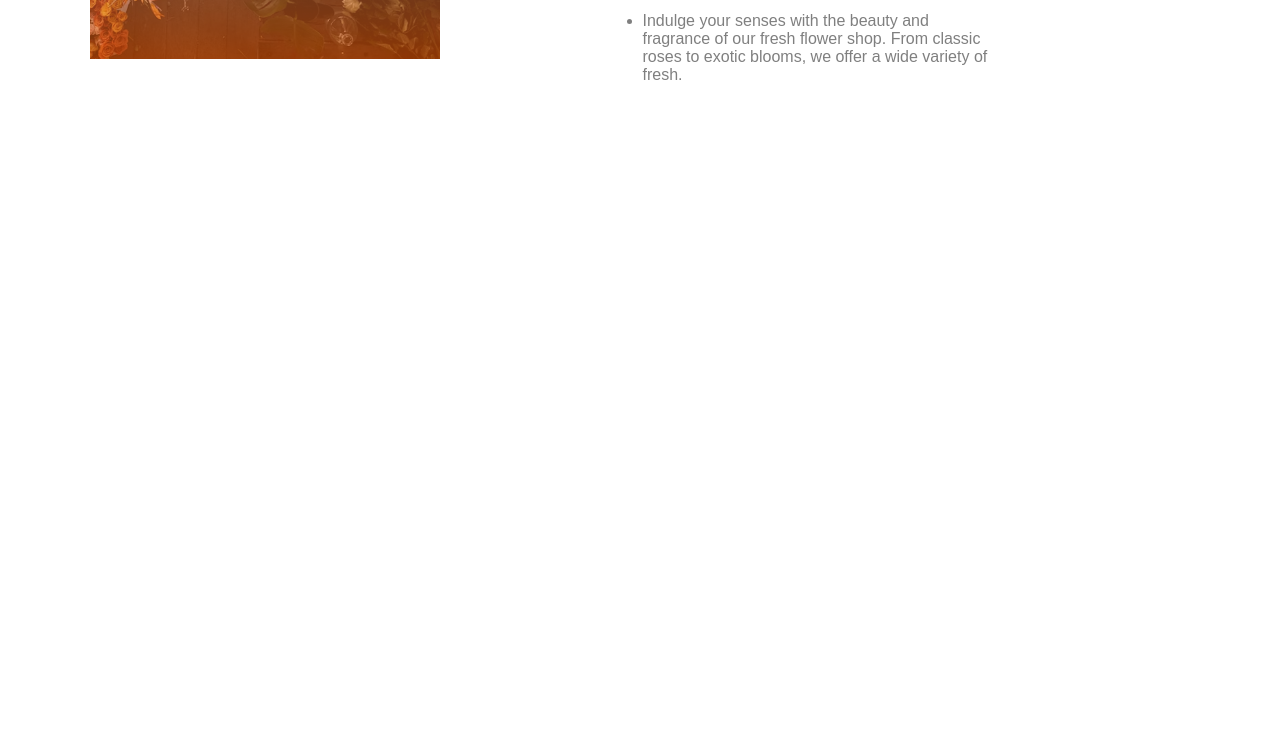
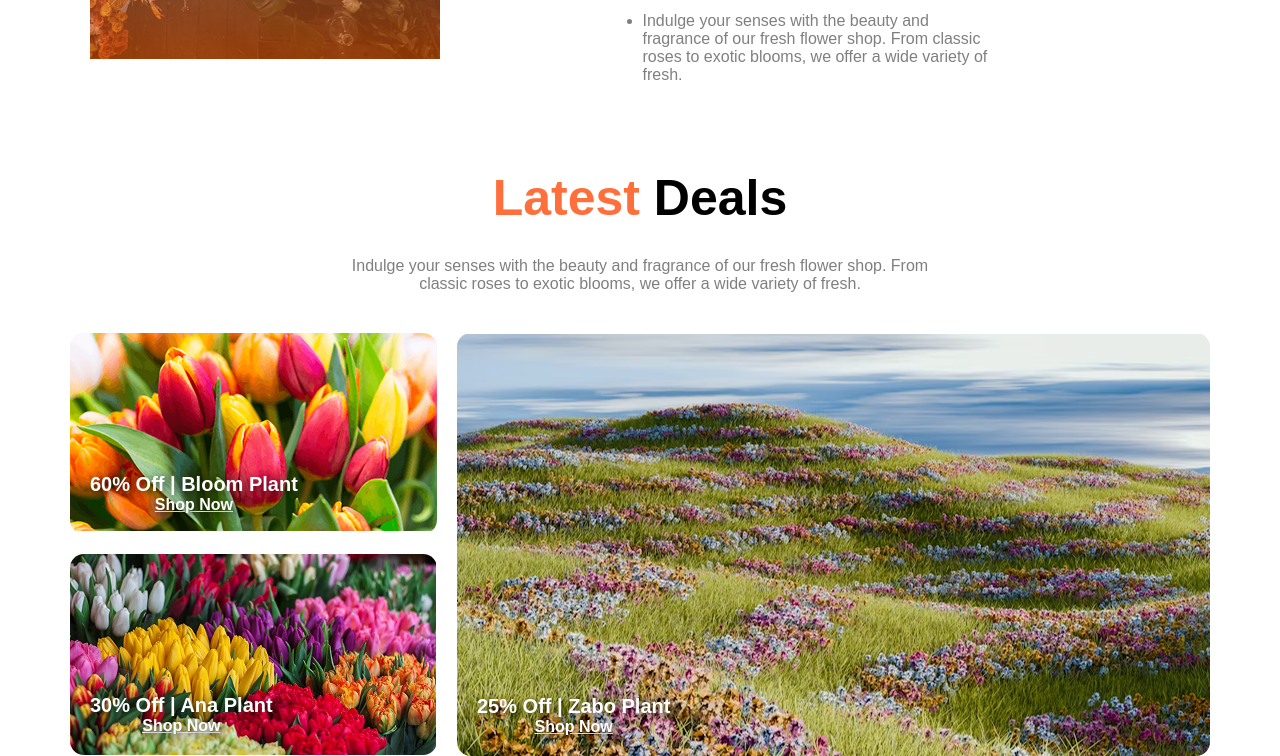
Before and after one commit to tanjil-chowdhury/flowerShop, a plain HTML site: page index.html in a window 1280 px wide. Shown: the part 2183-2939 px from the top of the page. Before the commit the page ends 2452 px from the top, so only its background shows below. Drawn offline with Linux system fonts and the light colour scheme.

Commit message:
deal info complete

```diff
--- a/index.html
+++ b/index.html
@@ -152,6 +152,44 @@
           </div>
         </div>
       </section>
+
+      <!-- latest deals section -->
+
+      <section class="latest-deals container">
+        <h2> <span class="latest">Latest</span> Deals</h2>
+        <p>
+          Indulge your senses with the beauty and fragrance of our fresh flower
+          shop. From <br> classic roses to exotic blooms, we offer a wide variety of
+          fresh.
+        </p>
+
+        <div class="deals-container">
+
+          <div class="deal-left">
+          <div class="deal">
+            <img src="./assets/deal-ana.png" alt="Bloom Plant" />
+            <div class="deal-info">
+              <h3>60% Off | Bloom Plant</h3>
+              <a href="#" class="shop-now">Shop Now</a>
+            </div>
+          </div>
+          <div class="deal">
+            <img src="./assets/deal-bloom.png" alt="Ana Plant" />
+            <div class="deal-info">
+              <h3>30% Off | Ana Plant</h3>
+              <a href="#" class="shop-now">Shop Now</a>
+            </div>
+            </div>
+          </div>
+          <div class="deal large">
+            <img src="./assets/deal-zabo.png" alt="Zabo Plant" />
+            <div class="deal-info">
+              <h3>25% Off | Zabo Plant</h3>
+              <a href="#" class="shop-now">Shop Now</a>
+            </div>
+          </div>
+        </div>
+      </section>
     </header>
   </body>
 </html>
--- a/style.css
+++ b/style.css
@@ -238,3 +238,107 @@ body {
 .description li {
   margin-bottom: 15px;
 }
+
+/* letest deal style */
+
+.latest-deals {
+  text-align: center;
+  max-width: 1200px;
+  margin-top: 100px;
+}
+
+.latest {
+  color: #ff6f3c;
+}
+.latest-deals h2 {
+  font-size: 50px;
+  font-weight: bold;
+  margin-bottom: 30px;
+}
+
+.latest-deals p {
+  font-size: 16px;
+  color: rgba(0, 0, 0, 0.5);
+  margin-bottom: 40px;
+}
+
+.deals-container {
+  display: flex;
+  gap: 20px;
+  justify-content: space-between;
+  width: 1140px;
+  height: 423.13px;
+}
+
+.deal-left {
+  display: flex;
+  flex-direction: column;
+  gap: 20px;
+  width: 35%;
+  width: 367px;
+  height: 423px;
+}
+/*
+.deal {
+  background-color: #fff;
+
+  overflow: hidden;
+  position: relative;
+  width: 367px;
+  height: 201px;
+  border-radius: 14px;
+
+} */
+
+.deal {
+  background-color: #fff;
+
+  overflow: hidden;
+  position: relative;
+  width: 367px;
+  height: 201px;
+  border-radius: 14px;
+}
+
+.deal img {
+  width: 100%;
+  height: auto;
+}
+
+.deal-info {
+  position: absolute;
+  bottom: 20px;
+  left: 20px;
+  color: white;
+  text-shadow: 2px 2px 8px rgba(0, 0, 0, 0.7);
+  /* /* transform: translate(-10%, -10%); */
+}
+
+.deal-info h3 {
+  font-size: 20px;
+  font-weight: bold;
+}
+
+.deal-info .shop-now {
+  font-size: 16px;
+  color: white;
+  text-decoration: underline;
+  font-weight: bold;
+  margin: 0 auto;
+}
+
+.deal.large {
+  width: 65%;
+  width: 753px;
+  height: 423.13px;
+}
+
+.deal.large img {
+  width: 100%;
+  height: auto;
+}
+
+/* .deal.large .deal-info {
+  bottom: 20px;
+  left: 20px;
+} */
```
